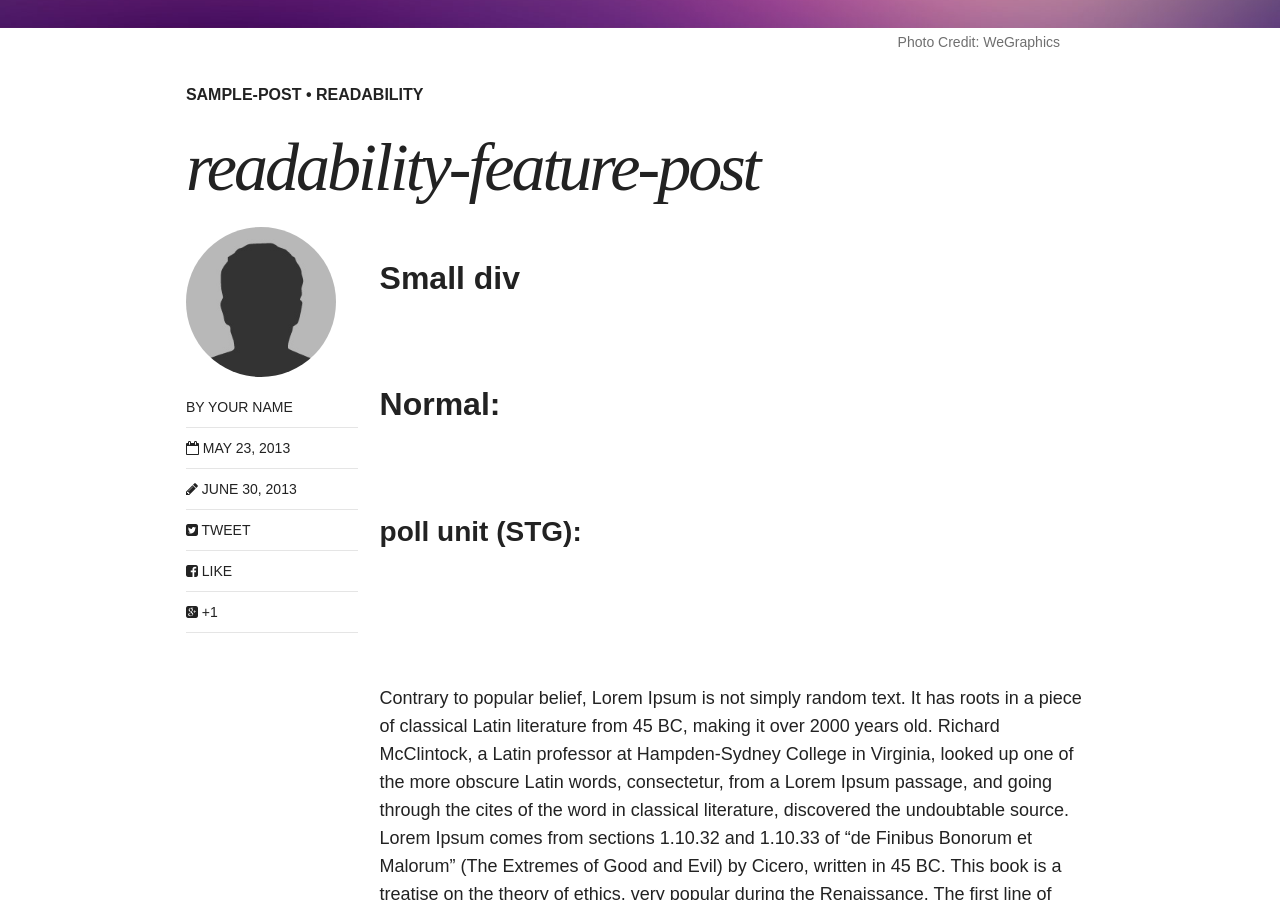
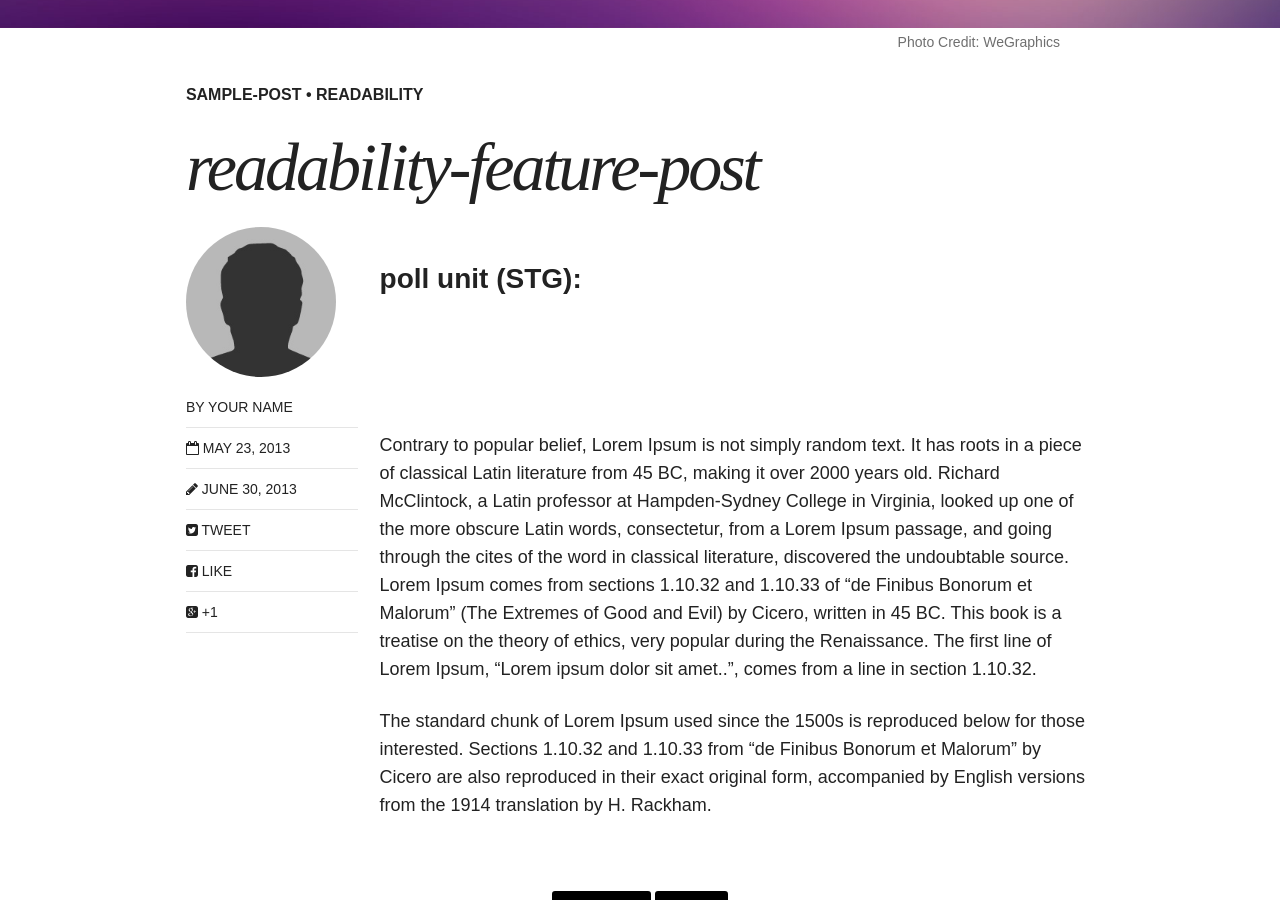
Before and after one commit to galdil/galdil.github.io, a Jekyll site: the page built from _posts/articles/2013-05-23-readability-feature-post.md, in a window 1280 px wide and 900 px high, scrolled down 665 px. Built offline with Jekyll 4.4.1, drawn with Linux system fonts in a browser that asks for light colours; nearby versions of some CDN libraries.

Commit message:
Update 2013-05-23-readability-feature-post.md

```diff
--- a/_posts/articles/2013-05-23-readability-feature-post.md
+++ b/_posts/articles/2013-05-23-readability-feature-post.md
@@ -12,13 +12,6 @@ image:
 comments: true
 share: true
 ---
-## Small div
-<div class="apester-media" id="small-div-for-test" data-media-id="5a48ce0132bf270001284512"></div><script async src="https://storage.googleapis.com/apester-staging/sdk/pe/core.min.js"></script>
-<br>
-
-## Normal:
-<div class="apester-media" data-media-id="5a48ce0132bf270001284512"></div><script async src="https://storage.googleapis.com/apester-staging/sdk/pe/core.min.js"></script>
-<br>
 ### poll unit (STG):
 <br>
 <div class="apester-media" data-media-id="5a281cc087ffa90001f73ca3" height="600"></div><script async src="https://storage.googleapis.com/apester-staging/sdk/core.min.js"></script>
```
